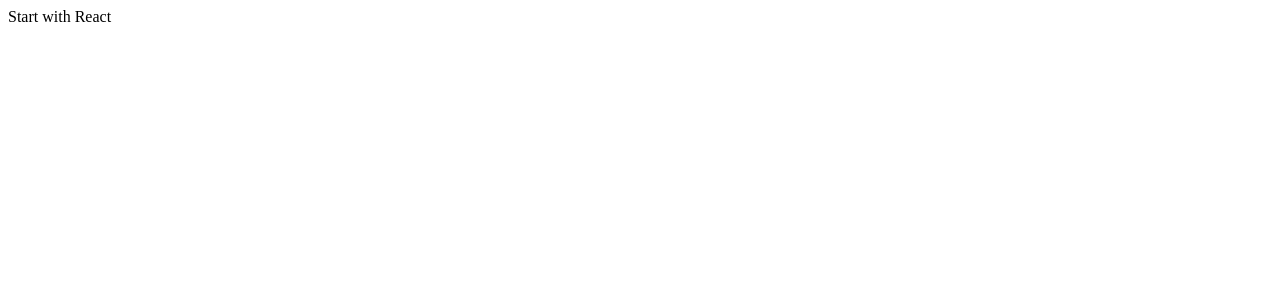
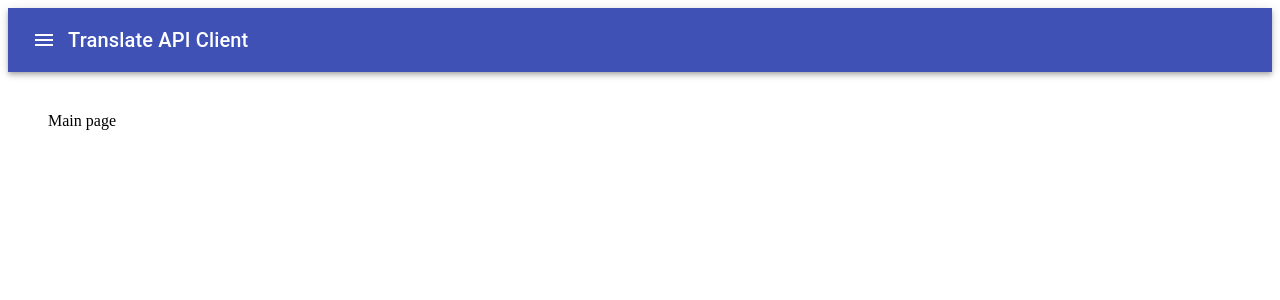
Before and after one commit to kirzharov/translate-api-client, a React (Create React App) app: page / in a window 1280 px wide. Shown: the top 300 px of the page. Built offline with nearby package versions, Linux system fonts and the light colour scheme.

Commit message:
add default Layout with Header

```diff
--- a/src/App.tsx
+++ b/src/App.tsx
@@ -1,7 +1,9 @@
 import React from 'react';
 
-function App() {
-  return <div>Start with React</div>;
-}
+import LayoutContainer from './domains/layouts/default/LayoutContainer';
+
+const App: React.FC = () => {
+    return <LayoutContainer>Main page</LayoutContainer>;
+};
 
 export default App;
--- /dev/null
+++ b/src/domains/layouts/components/header/Header.tsx
@@ -0,0 +1,17 @@
+import React from 'react';
+import { AppBar, Toolbar, IconButton, Typography } from '@material-ui/core';
+
+import MenuIcon from '@material-ui/icons/Menu';
+
+export const Header: React.FC = () => (
+    <AppBar position='static'>
+        <Toolbar>
+            <IconButton edge='start' color='inherit' aria-label='menu'>
+                <MenuIcon />
+            </IconButton>
+            <Typography variant='h6' color='inherit' noWrap>
+                Translate API Client
+            </Typography>
+        </Toolbar>
+    </AppBar>
+);
--- /dev/null
+++ b/src/domains/layouts/components/header/index.ts
@@ -0,0 +1 @@
+export { Header } from './Header';
--- /dev/null
+++ b/src/domains/layouts/default/LayoutContainer.tsx
@@ -0,0 +1,31 @@
+import React from 'react';
+import { Grid, makeStyles } from '@material-ui/core';
+
+import { Header } from '../components/header/';
+
+import { LayoutPropsT } from '../types';
+
+const LayoutContainer: React.FC = ({ children }: LayoutPropsT) => {
+    const classes = useStyles();
+
+    return (
+        <Grid container>
+            <Grid item xs={12}>
+                <div>
+                    <Header />
+                    <main>
+                        <div className={classes.contentWrapper}>{children}</div>
+                    </main>
+                </div>
+            </Grid>
+        </Grid>
+    );
+};
+
+const useStyles = makeStyles(() => ({
+    contentWrapper: {
+        margin: '40px',
+    },
+}));
+
+export default LayoutContainer;
--- /dev/null
+++ b/src/domains/layouts/default/index.ts
@@ -0,0 +1 @@
+export { default as Default } from './LayoutContainer';
--- /dev/null
+++ b/src/domains/layouts/index.ts
@@ -0,0 +1 @@
+export { Default } from './default';
--- /dev/null
+++ b/src/domains/layouts/types.d.ts
@@ -0,0 +1,3 @@
+import { PropsWithChildren } from 'react';
+
+export type LayoutPropsT = PropsWithChildren;
```
